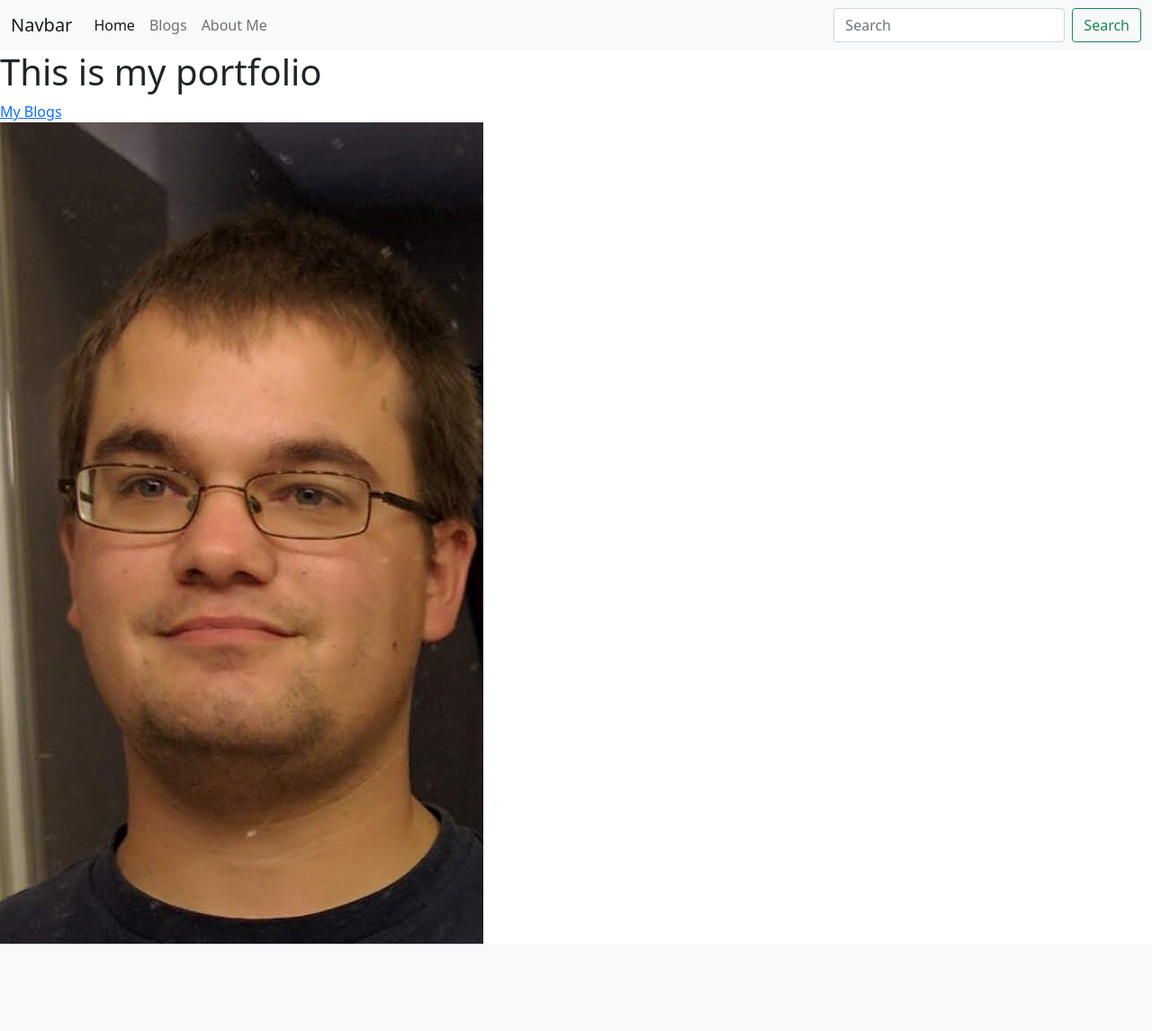
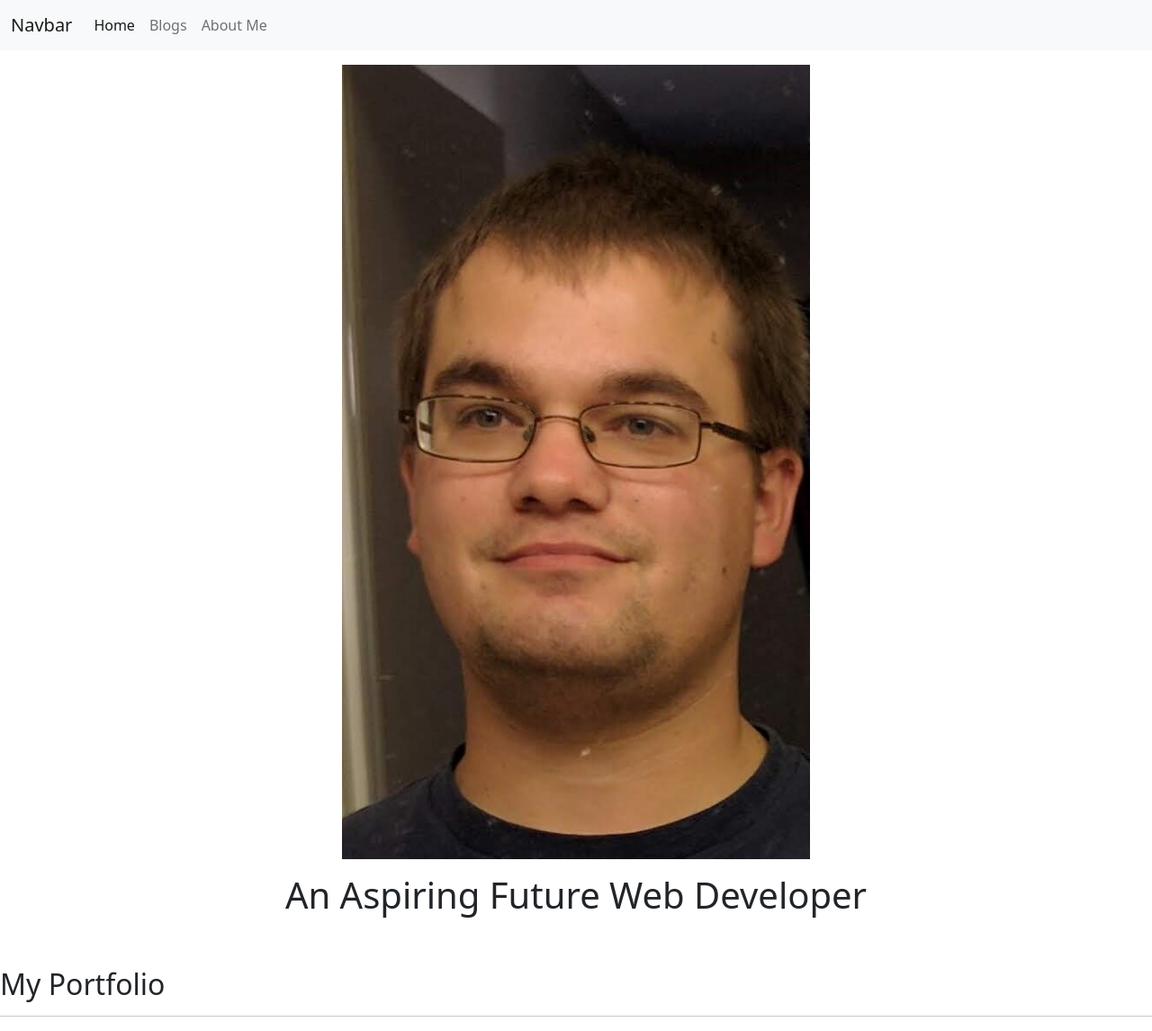
Before and after one commit to zacharybaca/django-portfolio, a Django app: page / in a window 1280 px wide. Shown: the whole page at 90% size. Before the commit the page ends 1049 px from the top, so only its background shows below. Run offline with Django 3.2, Linux system fonts and the light colour scheme; data that the repository does not hold is empty.

Commit message:
made some changes with the portfolio display

```diff
--- a/templates/base.html
+++ b/templates/base.html
@@ -32,10 +32,6 @@
                 <a class="nav-link" href="#" tabindex="-1">About Me</a>
               </li>
             </ul>
-            <form class="d-flex">
-              <input class="form-control me-2" type="search" placeholder="Search" aria-label="Search">
-              <button class="btn btn-outline-success" type="submit">Search</button>
-            </form>
           </div>
         </div>
       </nav>
--- a/templates/index.html
+++ b/templates/index.html
@@ -1,21 +1,41 @@
 {% extends 'base.html' %}
 
 {% block pagecontent %}
-<h1>This is my portfolio</h1>
+
 
 {% load static %}
 
-<a href="{% url 'blog:all_blogs' %}">My Blogs</a>
-<br>
 
-<img src="{% static 'me.jpg' %}">
 
-{% for project in projects %}
-   <h2> {{ project.title }}</h2>
-   <p>{{ project.description }}</p>
-   <img src="{{ project.image.url }}">
-   {% if project.url %}
-   <br><a href="{{ project.url }}">Link</a>
-    {% endif %}
-{% endfor %}
+<div class="row justify-content-center my-3">
+    <div class="col-5">
+        <img src="{% static 'me.jpg' %}" class="img-fluid">
+    </div>
+</div>
+
+<div class="row justify-content-center mb-3">
+    <div class="col-md-9 text-center">
+        <h1 class="font-weight-bold">An Aspiring Future Web Developer</h1>
+    </div>
+</div>
+
+<h2 class="mt-5">My Portfolio</h2>
+<hr>
+<div class="row">
+    {% for project in projects %}
+    <div class="col-lg-4 col-md-6">
+        {% if project.url %}
+        <a href="{{ project.url }}">
+            <img src="{{ project.image.url }}" class="img-fluid mb-2">
+        </a>
+        {% else %}
+        <img src="{{ project.image.url }}" class="img-fluid mb-2">
+        {% endif %}
+        <h3>{{ project.title }}</h3>
+        <p>{{ project.bio }}</p>
+
+    </div>
+    {% endfor %}
+</div>
+
 {% endblock %}
```
